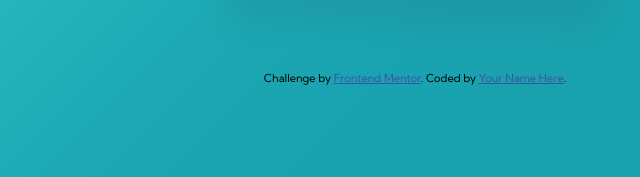
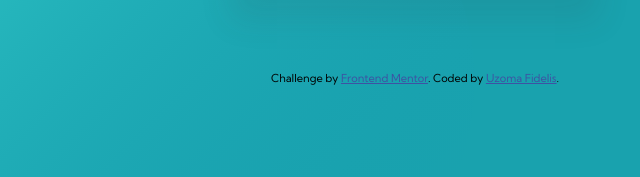
Before and after one commit to UzomaFidelis/profile-card-component, a plain HTML site: page index.html in a window 1280 px wide. Shown: the part 519-696 px from the top of the page, 225-865 px from the left. Drawn offline with Linux system fonts and the light colour scheme.

Commit message:
updated attribution

```diff
--- a/index.html
+++ b/index.html
@@ -49,7 +49,7 @@
   <footer>
     <div class="attribution">
       Challenge by <a href="https://www.frontendmentor.io?ref=challenge" target="_blank">Frontend Mentor</a>.
-      Coded by <a href="#">Your Name Here</a>.
+      Coded by <a href="#">Uzoma Fidelis</a>.
     </div>
   </footer>
 
```
